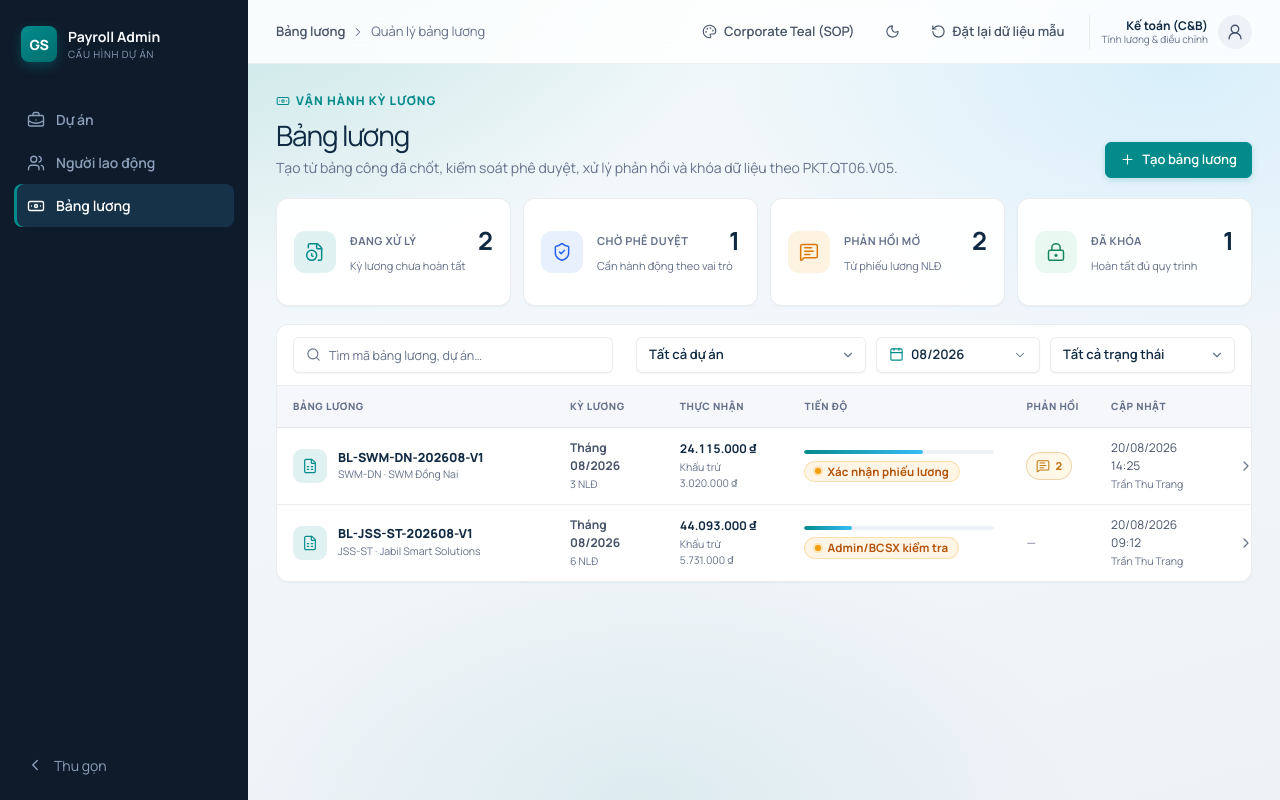
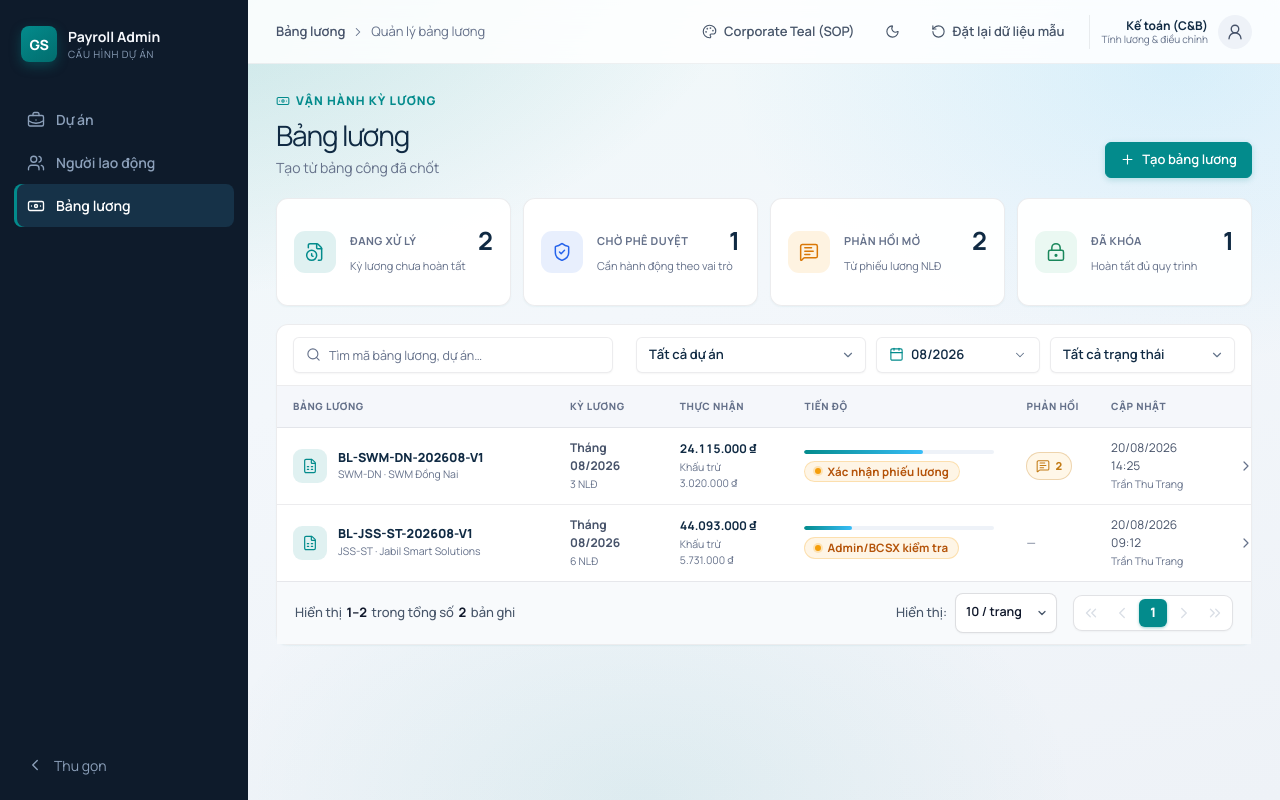
Before and after one commit to bluesky00124/payroll-admin-portal, a Next.js app: page /payroll in a window 1280 px wide. Built offline with nearby package versions, Linux system fonts and the light colour scheme.

Commit message:
feat(payroll): attach standard TablePaginationFooter and pagination to payroll table

```diff
--- a/components/payroll/payroll-workspace.tsx
+++ b/components/payroll/payroll-workspace.tsx
@@ -29,7 +29,7 @@ import {
 } from "lucide-react";
 import { useEffect, useMemo, useState } from "react";
 import { useToast, useUserRole, type UserRole } from "@/components/providers";
-import { Badge, Button, Modal, MonthPicker, StatusBadge, UserAvatar } from "@/components/ui";
+import { Badge, Button, Modal, MonthPicker, StatusBadge, TablePaginationFooter, UserAvatar } from "@/components/ui";
 import {
   createPayrollRun,
   getPayrollWorkspace,
@@ -140,6 +140,8 @@ export function PayrollWorkspacePage() {
   const [monthFilter, setMonthFilter] = useState("2026-08");
   const [statusFilter, setStatusFilter] = useState("all");
   const [query, setQuery] = useState("");
+  const [page, setPage] = useState(1);
+  const [pageSize, setPageSize] = useState(10);
   const [createOpen, setCreateOpen] = useState(false);
   const [createProjectId, setCreateProjectId] = useState("prj-jss");
   const [createPeriod, setCreatePeriod] = useState("2026-08");
@@ -195,6 +197,15 @@ export function PayrollWorkspacePage() {
       })
       .sort((a, b) => b.updatedAt.localeCompare(a.updatedAt));
   }, [workspace, projectFilter, monthFilter, statusFilter, query]);
+
+  useEffect(() => {
+    setPage(1);
+  }, [projectFilter, monthFilter, statusFilter, query]);
+
+  const paginatedRuns = useMemo(() => {
+    const start = (page - 1) * pageSize;
+    return filteredRuns.slice(start, start + pageSize);
+  }, [filteredRuns, page, pageSize]);
 
   if (!workspace) return <div className="payroll-loading"><RefreshCw className="spin" /> Đang tải dữ liệu bảng lương…</div>;
 
@@ -320,7 +331,7 @@ export function PayrollWorkspacePage() {
         <div>
           <div className="eyebrow"><Banknote /> VẬN HÀNH KỲ LƯƠNG</div>
           <h1>Bảng lương</h1>
-          <p>Tạo từ bảng công đã chốt, kiểm soát phê duyệt, xử lý phản hồi và khóa dữ liệu theo PKT.QT06.V05.</p>
+          <p>Tạo từ bảng công đã chốt</p>
         </div>
         <Button variant="primary" onClick={() => setCreateOpen(true)}><Plus />Tạo bảng lương</Button>
       </div>
@@ -346,10 +357,11 @@ export function PayrollWorkspacePage() {
           {filteredRuns.length === 0 ? (
             <div className="payroll-empty"><Inbox /><h3>Chưa có bảng lương phù hợp</h3><p>Thay đổi bộ lọc hoặc tạo bảng lương từ một bảng công đã được duyệt.</p><Button variant="primary" onClick={() => setCreateOpen(true)}><Plus />Tạo bảng lương</Button></div>
           ) : (
+            <>
               <div className="payroll-table-wrap">
                 <table className="payroll-table">
                   <thead><tr><th>Bảng lương</th><th>Kỳ lương</th><th>Thực nhận</th><th>Tiến độ</th><th>Phản hồi</th><th>Cập nhật</th><th /></tr></thead>
-                <tbody>{filteredRuns.map((run) => {
+                  <tbody>{paginatedRuns.map((run) => {
                     const project = getProject(workspace, run.projectId);
                     const stage = stageForStatus[run.status];
                     const hasUnresolvedFeedback = workspace.feedbacks.some((item) => item.payrollId === run.id && !["adjusted", "rejected"].includes(item.status));
@@ -367,6 +379,17 @@ export function PayrollWorkspacePage() {
                   })}</tbody>
                 </table>
               </div>
+              <TablePaginationFooter
+                totalItems={filteredRuns.length}
+                currentPage={page}
+                pageSize={pageSize}
+                onPageChange={setPage}
+                onPageSizeChange={(newSize) => {
+                  setPageSize(newSize);
+                  setPage(1);
+                }}
+              />
+            </>
           )}
       </section>
 
```
Lines whose indentation alone changed are shown as unchanged.
